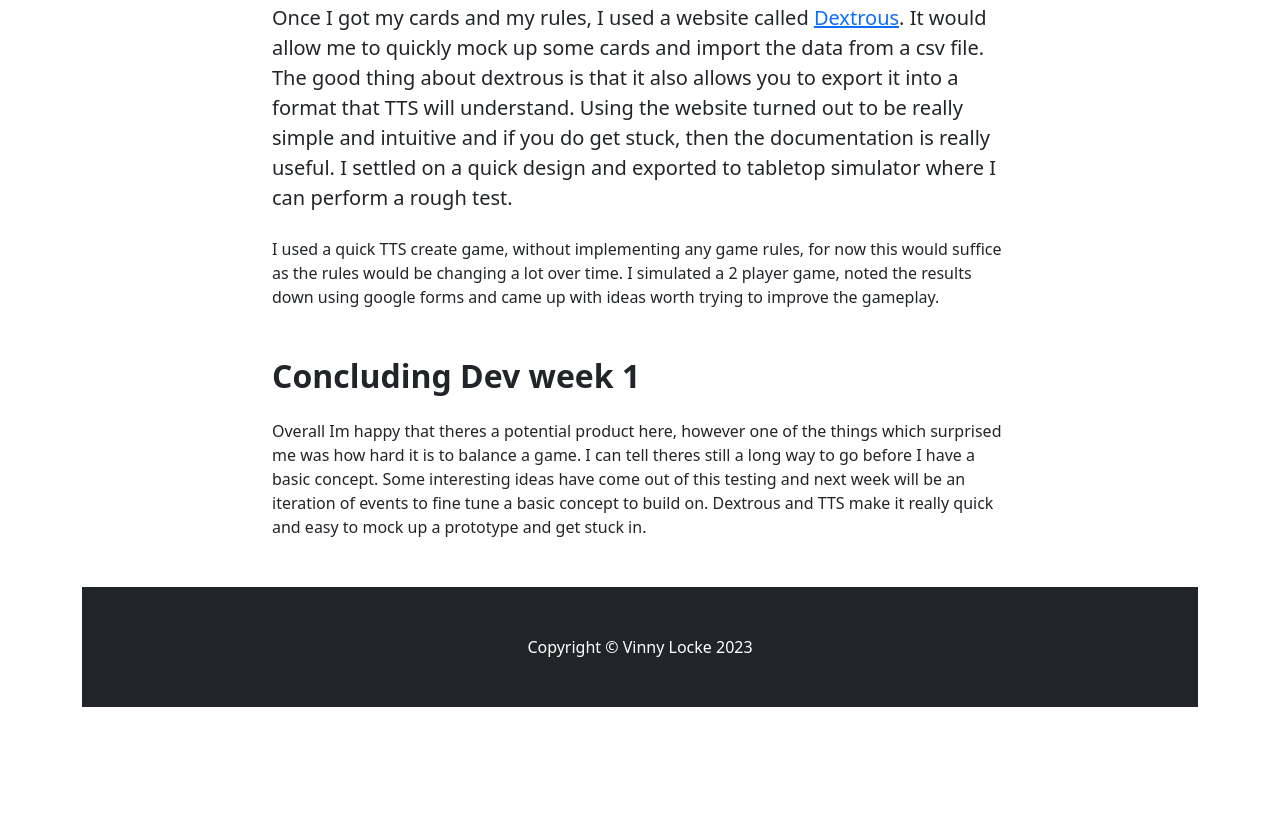
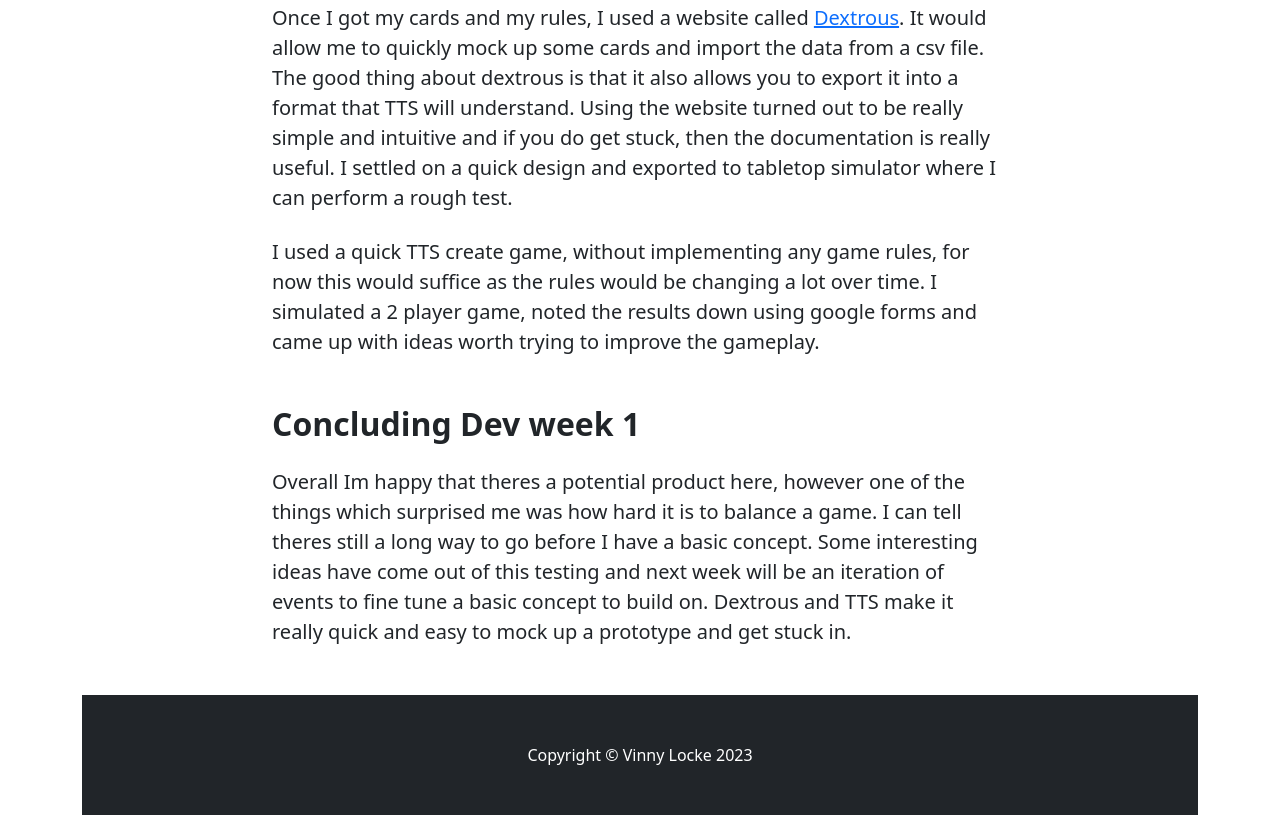
Before and after one commit to vinnylocke/DevLog, a plain HTML site: page assets/logs/log1/log1.html in a window 1280 px wide. Shown: the part 1514-2329 px from the top of the page. Before the commit the page ends 2221 px from the top, so only its background shows below. Drawn offline with nearby package versions, Linux system fonts and the light colour scheme.

Commit message:
Add files via upload

```diff
--- a/assets/logs/log1/log1.html
+++ b/assets/logs/log1/log1.html
@@ -101,13 +101,13 @@
                 get stuck, then the documentation is really useful. I settled on a quick
                 design and exported to tabletop simulator where I can perform a rough test.
                </p>
-               <p>
+               <p class="fs-5 mb-4">
                    I used a quick TTS create game, without implementing any game rules, for now this would suffice as the rules would be changing a lot over time. I simulated a 2 player game, noted the results down using google forms and came up with ideas worth trying to improve the gameplay.
                </p>
                <h2 class="fw-bolder mb-4 mt-5">
                 Concluding Dev week 1
               </h2>
-              <p>
+              <p class="fs-5 mb-4">
                  Overall Im happy that theres a potential product here, however one of the things which surprised me was how hard it is to balance a game. I can tell theres still a long way to go before I have a basic concept. Some interesting ideas have come out of this testing and next week will be an iteration of events to fine tune a basic concept to build on. Dextrous and TTS make it really quick and easy to mock up a prototype and get stuck in.
               </p>
             </section>
```
